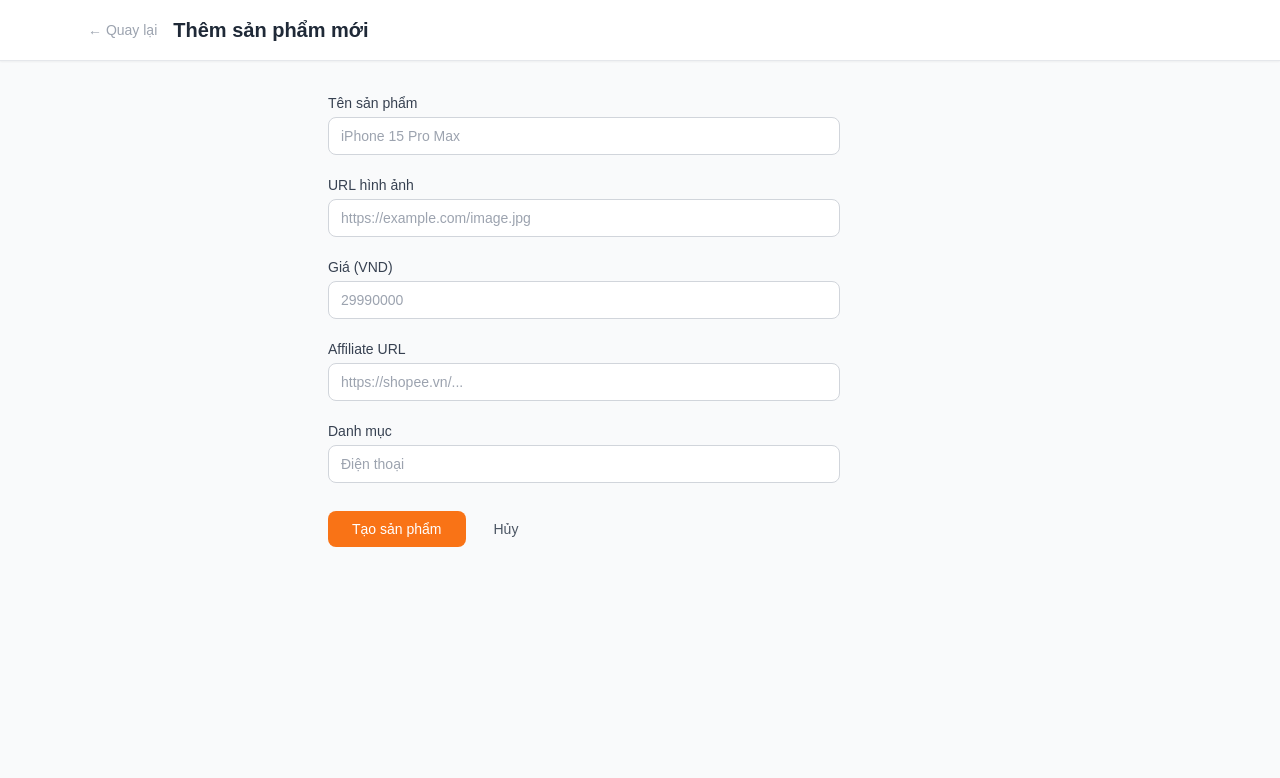
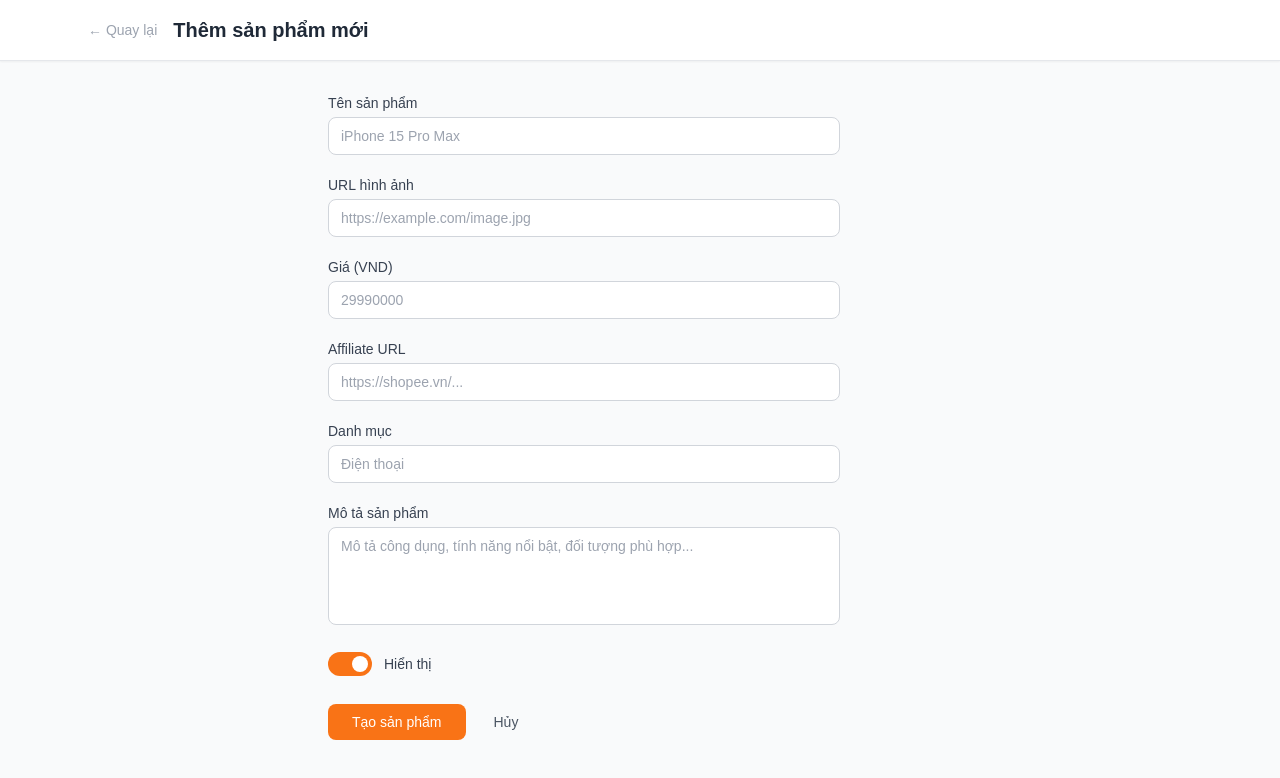
Before and after one commit to truonglongag99/mini_shopee, a Next.js app: page /admin/products/new in a window 1280 px wide. Shown: the top 778 px of the page. Built offline with nearby package versions, Linux system fonts and the light colour scheme.

Commit message:
add field descriptions

```diff
--- a/app/admin/products/[id]/edit/page.tsx
+++ b/app/admin/products/[id]/edit/page.tsx
@@ -18,7 +18,7 @@ export default async function EditProductPage({ params }: { params: Promise<{ id
         </div>
       </header>
       <div className="max-w-2xl mx-auto px-6 py-8">
-        <ProductForm initialData={{ name: product.name, imageUrl: product.imageUrl, price: product.price.toString(), affiliateUrl: product.affiliateUrl, category: product.category }} productId={id} />
+        <ProductForm initialData={{ name: product.name, imageUrl: product.imageUrl, price: product.price.toString(), affiliateUrl: product.affiliateUrl, category: product.category, description: product.description ?? '', isVisible: product.isVisible }} productId={id} />
       </div>
     </div>
   )
--- a/app/api/products/[id]/route.ts
+++ b/app/api/products/[id]/route.ts
@@ -39,7 +39,7 @@ export async function PUT(
     const { id } = await context.params
     const body = await request.json().catch(() => ({}))
 
-    const { name, imageUrl, price, affiliateUrl, category } = body
+    const { name, imageUrl, price, affiliateUrl, category, description, isVisible } = body
 
     if (!name || !imageUrl || price === undefined || !affiliateUrl || !category) {
       return NextResponse.json({ error: 'Missing required fields' }, { status: 400 })
@@ -53,6 +53,8 @@ export async function PUT(
         price: parseFloat(String(price)),
         affiliateUrl: String(affiliateUrl),
         category: String(category),
+        description: description ? String(description) : null,
+        isVisible: isVisible !== undefined ? Boolean(isVisible) : true,
       },
     })
 
--- a/app/api/products/route.ts
+++ b/app/api/products/route.ts
@@ -13,11 +13,11 @@ export async function POST(request: NextRequest) {
   if (!(await isValidSession(request.headers.get('cookie'))))
     return NextResponse.json({ error: 'Unauthorized' }, { status: 401 })
   const body = await request.json().catch(() => ({}))
-  const { name, imageUrl, price, affiliateUrl, category } = body
+  const { name, imageUrl, price, affiliateUrl, category, description, isVisible } = body
   if (!name || !imageUrl || price === undefined || !affiliateUrl || !category)
     return NextResponse.json({ error: 'Missing required fields' }, { status: 400 })
   const product = await prisma.product.create({
-    data: { name: String(name), imageUrl: String(imageUrl), price: parseFloat(String(price)), affiliateUrl: String(affiliateUrl), category: String(category) },
+    data: { name: String(name), imageUrl: String(imageUrl), price: parseFloat(String(price)), affiliateUrl: String(affiliateUrl), category: String(category), description: description ? String(description) : null, isVisible: isVisible !== undefined ? Boolean(isVisible) : true },
   })
   return NextResponse.json(product, { status: 201 })
 }
--- a/app/page.tsx
+++ b/app/page.tsx
@@ -4,7 +4,7 @@ import { ProductGrid } from '@/components/ProductGrid'
 export const dynamic = 'force-dynamic'
 
 export default async function Home() {
-  const products = await prisma.product.findMany({ orderBy: { createdAt: 'desc' } })
+  const products = await prisma.product.findMany({ where: { isVisible: true }, orderBy: { createdAt: 'desc' } })
   return (
     <div className="min-h-screen bg-gray-50">
       <header className="bg-orange-500 text-white px-4 py-3 sticky top-0 z-10 shadow">
--- a/components/admin/ProductForm.tsx
+++ b/components/admin/ProductForm.tsx
@@ -2,9 +2,9 @@
 import { useState } from 'react'
 import { useRouter } from 'next/navigation'
 
-interface FormData { name: string; imageUrl: string; price: string; affiliateUrl: string; category: string }
-const EMPTY: FormData = { name: '', imageUrl: '', price: '', affiliateUrl: '', category: '' }
-const FIELDS: Array<{name: keyof FormData; label: string; type: string; placeholder: string}> = [
+interface FormData { name: string; imageUrl: string; price: string; affiliateUrl: string; category: string; description: string; isVisible: boolean }
+const EMPTY: FormData = { name: '', imageUrl: '', price: '', affiliateUrl: '', category: '', description: '', isVisible: true }
+const FIELDS: Array<{name: keyof Omit<FormData, 'description' | 'isVisible'>; label: string; type: string; placeholder: string}> = [
   { name: 'name', label: 'Tên sản phẩm', type: 'text', placeholder: 'iPhone 15 Pro Max' },
   { name: 'imageUrl', label: 'URL hình ảnh', type: 'url', placeholder: 'https://example.com/image.jpg' },
   { name: 'price', label: 'Giá (VND)', type: 'number', placeholder: '29990000' },
@@ -34,14 +34,24 @@ export function ProductForm({ initialData, productId }: { initialData?: FormData
       {FIELDS.map(f => (
         <div key={f.name}>
           <label htmlFor={f.name} className="block text-sm font-medium text-gray-700 mb-1">{f.label}</label>
-          <input id={f.name} type={f.type} name={f.name} value={form[f.name]} onChange={e => setForm(p => ({...p, [e.target.name]: e.target.value}))} placeholder={f.placeholder} required min={f.type==='number'?'0':undefined} step={f.type==='number'?'any':undefined} className="w-full px-3 py-2 border border-gray-300 rounded-lg focus:outline-none focus:border-orange-400 text-sm" />
+          <input id={f.name} type={f.type} name={f.name} value={form[f.name] as string} onChange={e => setForm(p => ({...p, [e.target.name]: e.target.value}))} placeholder={f.placeholder} required min={f.type==='number'?'0':undefined} step={f.type==='number'?'any':undefined} className="w-full px-3 py-2 border border-gray-300 rounded-lg focus:outline-none focus:border-orange-400 text-sm" />
         </div>
       ))}
+      <div>
+        <label htmlFor="description" className="block text-sm font-medium text-gray-700 mb-1">Mô tả sản phẩm</label>
+        <textarea id="description" name="description" value={form.description} onChange={e => setForm(p => ({...p, description: e.target.value}))} placeholder="Mô tả công dụng, tính năng nổi bật, đối tượng phù hợp..." rows={4} className="w-full px-3 py-2 border border-gray-300 rounded-lg focus:outline-none focus:border-orange-400 text-sm resize-none" />
+      </div>
       {form.imageUrl && (
         <div><p className="text-xs text-gray-500 mb-1">Preview:</p>
           {/* eslint-disable-next-line @next/next/no-img-element */}
           <img src={form.imageUrl} alt="preview" className="w-24 h-24 object-cover rounded border" onError={e => {(e.target as HTMLImageElement).style.display='none'}} /></div>
       )}
+      <div className="flex items-center gap-3">
+        <button type="button" onClick={() => setForm(p => ({...p, isVisible: !p.isVisible}))} className={`relative inline-flex h-6 w-11 items-center rounded-full transition-colors ${form.isVisible ? 'bg-orange-500' : 'bg-gray-300'}`}>
+          <span className={`inline-block h-4 w-4 transform rounded-full bg-white transition-transform ${form.isVisible ? 'translate-x-6' : 'translate-x-1'}`} />
+        </button>
+        <span className="text-sm text-gray-700">{form.isVisible ? 'Hiển thị' : 'Ẩn'}</span>
+      </div>
       {error && <p className="text-sm text-red-500 bg-red-50 px-3 py-2 rounded">{error}</p>}
       <div className="flex gap-3 pt-2">
         <button type="submit" disabled={loading} className="bg-orange-500 text-white px-6 py-2 rounded-lg hover:bg-orange-600 disabled:opacity-50 text-sm font-medium">{loading ? 'Đang lưu...' : productId ? 'Cập nhật' : 'Tạo sản phẩm'}</button>
```
Also changed, not shown: 1 other file (tests, documents, lock files or other folders).
